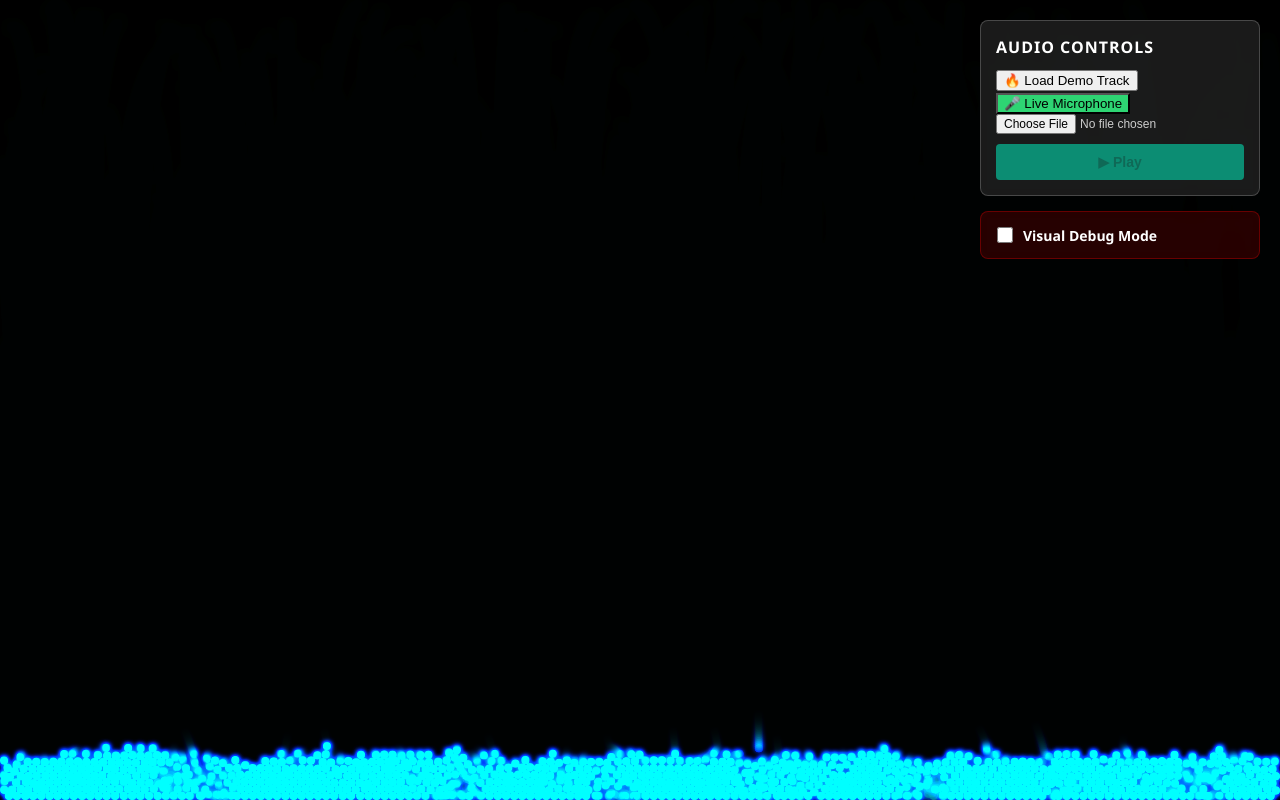
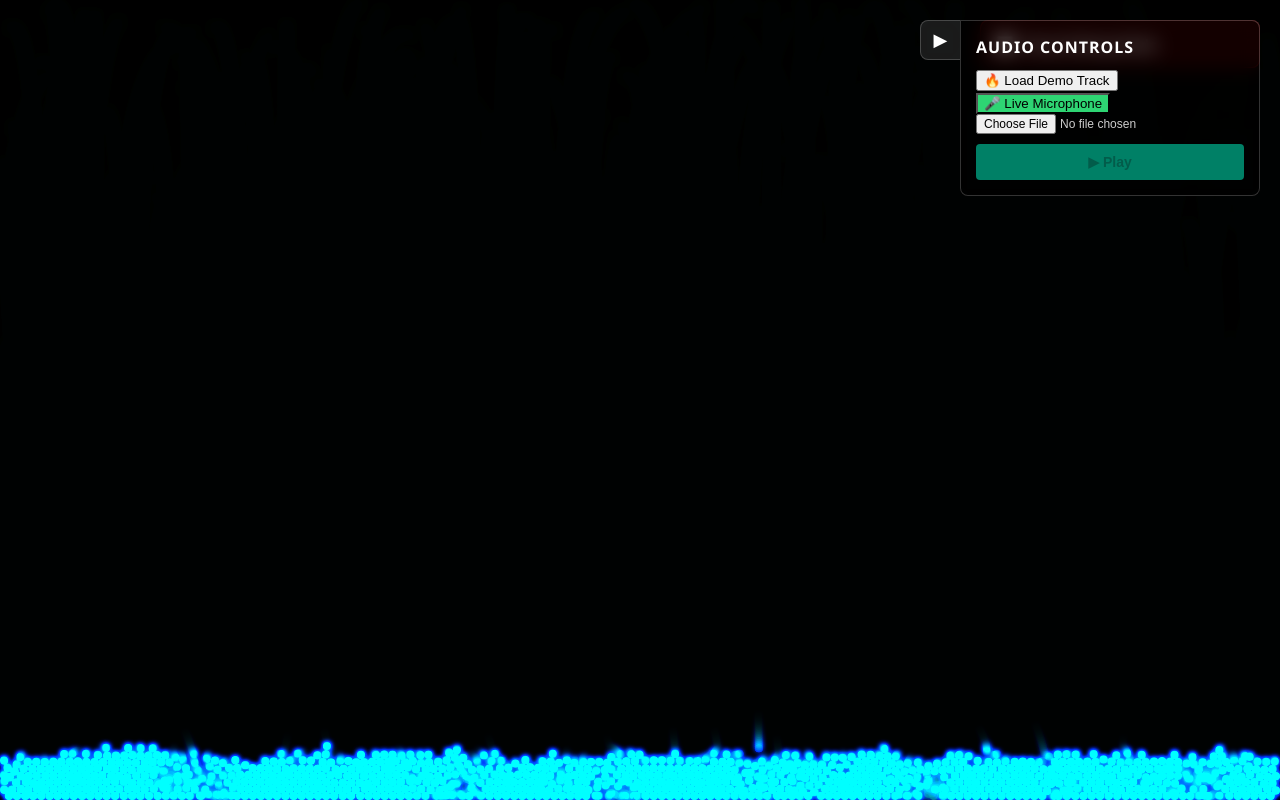
Before and after one commit to ThienNguyen666/audio_physics_visualizer, a React (Vite) app: page / in a window 1280 px wide. Built offline with nearby package versions, Linux system fonts and the light colour scheme.

Commit message:
update: Add a sliding button for toggliong  audio controls

```diff
--- a/src/App.jsx
+++ b/src/App.jsx
@@ -12,12 +12,16 @@ function App() {
   // Trạng thái cho UI (Chỉ re-render UI Overlay và truyền cờ bool vào Canvas)
   const [isDebugMode, setIsDebugMode] = useState(false);
 
+  const isDevEnv = import.meta.env.DEV;
+
   return (
     <Layout
       controls = {(
         <>
           <AudioPlayer initAudio={initAudio} resumeAudio={resumeAudio} startMic={startMic} stopMic={stopMic} />
-          <DebugPanel isDebugMode={isDebugMode} onToggle={() => setIsDebugMode(!isDebugMode)} />
+          {isDevEnv && (
+            <DebugPanel isDebugMode={isDebugMode} onToggle={() => setIsDebugMode(!isDebugMode)} />
+          )}
         </>
       )}
     >
--- a/src/components/Controls/AudioPlayer.jsx
+++ b/src/components/Controls/AudioPlayer.jsx
@@ -6,6 +6,8 @@ export const AudioPlayer = ( {initAudio, resumeAudio, startMic, stopMic}) => {
       const [audioSrc, setAudioSrc] = useState(null);
       const [isInitialized, setIsInitialized] = useState(false);
       const [isMicActive, setIsMicActive] = useState(false);
+
+      const [isCollapsed, setIsCollapsed] = useState(false);
 
       const handlePlayPause = () => {
             if(!audioRef.current || !audioSrc ) return;
@@ -62,6 +64,20 @@ export const AudioPlayer = ( {initAudio, resumeAudio, startMic, stopMic}) => {
       };
 
       return (
+            <div style = {{
+                  ...styles.wrapper,
+                  transform: isCollapsed ? 'translateX(calc(100% + 20px))' : 'translateX(0)'
+            }}>
+                  {/* NÚT THÒ RA NGOÀI ĐỂ ĐÓNG/MỞ */}
+                  <button
+                        onClick={() => setIsCollapsed(!isCollapsed)}
+                        style={styles.toggleBtn}
+                        title={isCollapsed ? "Mở bảng điều khiển" : "Ẩn bảng điều khiển"}
+                  >
+                        {isCollapsed ? '⚙️' : '▶'}
+                  </button>
+
+                  {/* BẢNG ĐIỀU KHIỂN CHÍNH */}
                   <div style = {styles.container}>
                         <h3 style={styles.title}> Audio Controls</h3>
 
@@ -96,18 +112,48 @@ export const AudioPlayer = ( {initAudio, resumeAudio, startMic, stopMic}) => {
                               {isPlaying ? "⏸ Pause" : "▶ Play"}
                         </button>
                   </div>
+            </div>
+
       )
 }
 
 const styles = {
+      wrapper: {
+            position: 'fixed',
+            top: '20px',
+            right: '20px',
+            zIndex: 1000,
+            transition: 'transform 0.4s cubic-bezier(0.68, -0.55, 0.27, 1.55)', // Cực mượt, có hiệu ứng nảy nhẹ (bounce)
+      },
+      toggleBtn: {
+            position: 'absolute',
+            left: '-40px',
+            top: '0',
+            width: '40px',
+            height: '40px',
+            background: 'rgba(255, 255, 255, 0.1)',
+            border: '1px solid rgba(255,255,255,0.2)',
+            borderRight: 'none',
+            borderRadius: '8px 0 0 8px',
+            color: 'white',
+            cursor: 'pointer',
+            backdropFilter: 'blur(10px)',
+            display: 'flex',
+            justifyContent: 'center',
+            alignItems: 'center',
+            fontSize: '18px',
+            transition: 'background 0.3s'
+      },
       container: {
-            background: 'rgba(255, 255, 255, 0.1)',
+            background: 'rgba(0, 0, 0, 0.5)',
             padding: '15px',
-            borderRadius: '8px',
+            borderRadius: '0 8px 8px 8px',
             color: 'white',
             backdropFilter: 'blur(10px)',
-            border: '1px solid rgba(255,255,255,0.2)'
+            border: '1px solid rgba(255,255,255,0.2)',
+            width: '300px'
       },
+
       title: {
             margin: '0 0 10px 0',
             fontSize: '16px',
```
Lines whose indentation alone changed are shown as unchanged.
